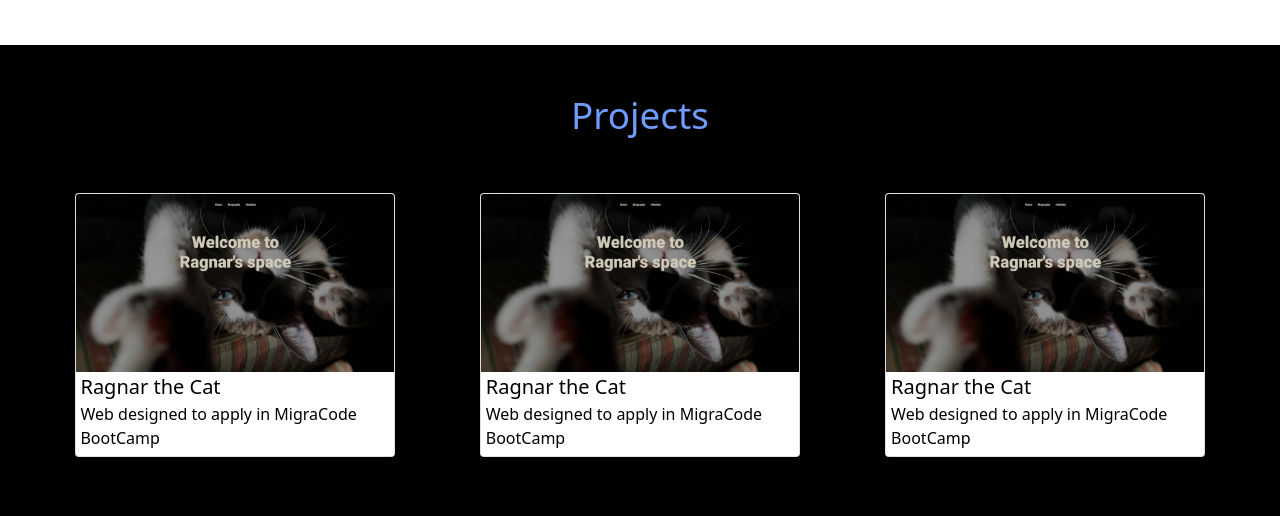
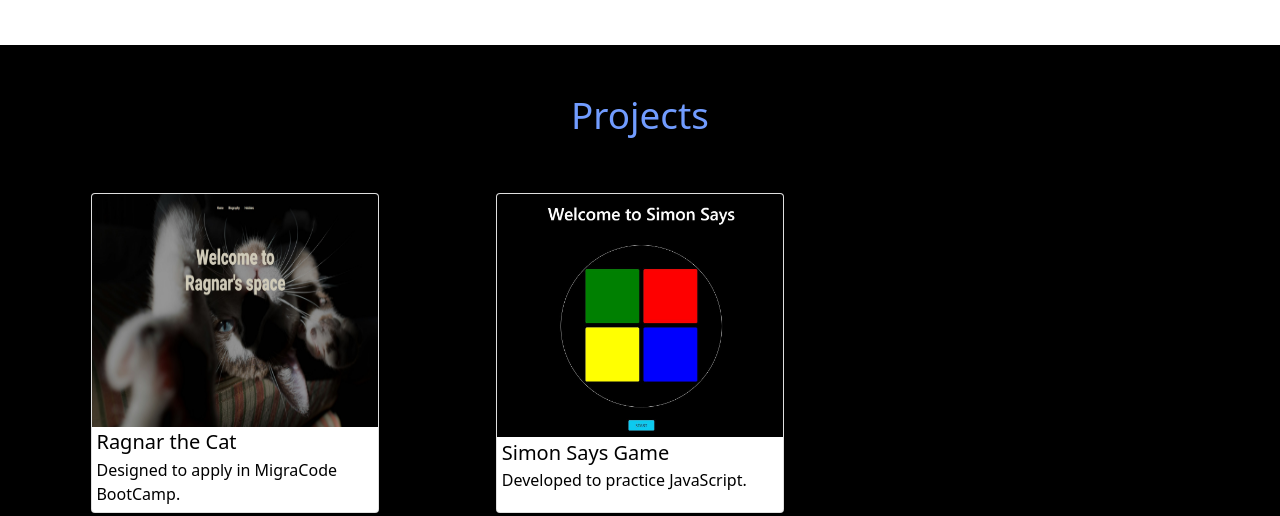
Before and after one commit to CalebGF/Portfolio, a plain HTML site: page index.html in a window 1280 px wide. Shown: the part 473-989 px from the top of the page. Drawn offline with nearby package versions, Linux system fonts and the light colour scheme.

Commit message:
Project Card size updated

```diff
--- a/css/styles.css
+++ b/css/styles.css
@@ -104,13 +104,19 @@ h1 {
 .card {
   box-shadow: 0 1px 2px rgba(0, 0, 0, 0.15);
   transition: box-shadow 0.3s ease;
-  width: 20rem;
+  width: 18rem;
+  height: 20rem;
   margin: 0 auto;
   color: #719cff;
 }
 
+.card-img-top {
+  height: 320px;
+}
+
 .card-body {
   color: #000;
+  height: 6rem;
 }
 
 /* Footer */
--- a/index.html
+++ b/index.html
@@ -56,37 +56,24 @@
                 <div class="col-lg-4 col-md-6 project-col">
                     <a href="https://calebgf.github.io/Ragnar-the-cat/" class="project-card">
                         <div class="card">
-                            <img src="images/web-ejp-1.jpg" class="card-img-top" alt="...">
+                            <img src="images/ragnar-web-page.jpg" class="card-img-top" alt="Preview image of a website">
                             <div class="card-body">
                                 <h5 class="card-title weight-100">Ragnar the Cat</h5>
                                 <div class="card-description">
-                                    <p class="weight-100">Web designed to apply in MigraCode BootCamp</p>
+                                    <p class="weight-100">Designed to apply in MigraCode BootCamp.</p>
                                 </div>
                             </div>
                         </div>
                     </a>
                 </div>
                 <div class="col-lg-4 col-md-6 project-col">
-                    <a href="https://calebgf.github.io/Ragnar-the-cat/" class="project-card">
+                    <a href="https://calebgf.github.io/Simon-Says/" class="project-card">
                         <div class="card">
-                            <img src="images/web-ejp-1.jpg" class="card-img-top" alt="...">
+                            <img src="images/simon-says.JPG" class="card-img-top" alt="Preview image of a website">
                             <div class="card-body">
-                                <h5 class="card-title weight-100">Ragnar the Cat</h5>
+                                <h5 class="card-title weight-100">Simon Says Game</h5>
                                 <div class="card-description">
-                                    <p class="weight-100">Web designed to apply in MigraCode BootCamp</p>
-                                </div>
-                            </div>
-                        </div>
-                    </a>
-                </div>
-                <div class="col-lg-4 col-md-6 project-col">
-                    <a href="https://calebgf.github.io/Ragnar-the-cat/" class="project-card">
-                        <div class="card">
-                            <img src="images/web-ejp-1.jpg" class="card-img-top" alt="...">
-                            <div class="card-body">
-                                <h5 class="card-title weight-100">Ragnar the Cat</h5>
-                                <div class="card-description">
-                                    <p class="weight-100">Web designed to apply in MigraCode BootCamp</p>
+                                    <p class="weight-100">Developed to practice JavaScript.</p>
                                 </div>
                             </div>
                         </div>
```
Also changed, not shown: images/ragnar-web-page.jpg (renamed from images/web-ejp-1.jpg), images/simon-says.JPG (added).
